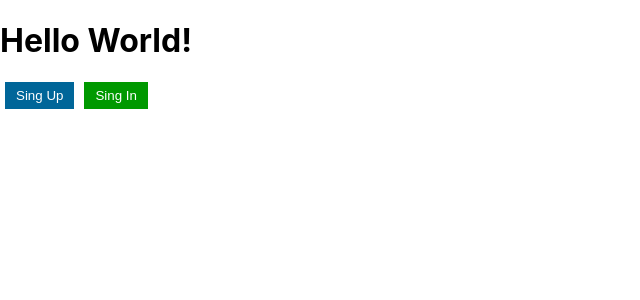
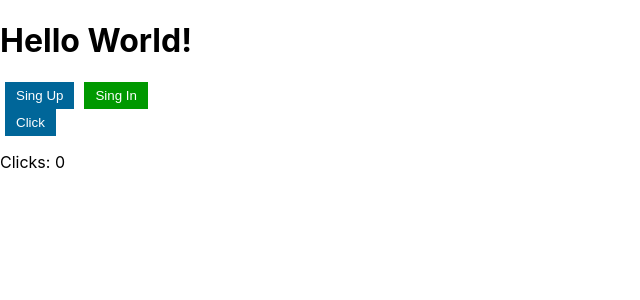
Before and after one commit to victorrmatiass/React-Studies-01, a React (Create React App) app: page / in a window 1280 px wide. Shown: the top 300 px of the page, without its empty margins (0-640 px from the left). Built offline with nearby package versions, Linux system fonts and the light colour scheme.

Commit message:
class 04 - class and ciclylife

```diff
--- a/src/App.js
+++ b/src/App.js
@@ -1,4 +1,35 @@
+import { Component } from 'react';
 import './App.css';
+
+class Count extends Component {
+  constructor() {
+    super()
+    this.state = { count: 0}
+    this.countButton = this.countButton.bind(this)
+  }
+
+  countButton(){
+    if (this.state.count < 20) {
+      this.setState({count: this.state.count + 1})
+    }
+  }
+
+  render() {
+
+    const { label } = this.props;
+    const { count } = this.state
+
+    return (
+      <div>
+        <Button label='Click' onClick={this.countButton}/>
+        <p>
+          { label }: {count}
+        </p>
+      </div>
+    )
+  }
+
+}
 
 function Button({ label, onClick, className='button--primary'}) {
   return (
@@ -21,6 +52,7 @@ function App() {
       <h1>Hello World!</h1>
       <Button label="Sing Up" onClick={UserRegistred} className='button--primary' />
       <Button label="Sing In" onClick={UserLogged} className='button--secondary' />
+      <Count label="Clicks"/>
     </div>
   );
 }
```
